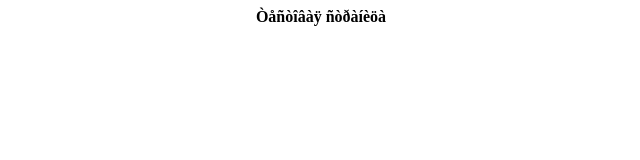
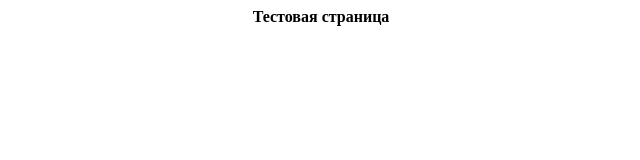
Before and after one commit to Artem7956/artem7956-github.io, a plain HTML site: page index.html in a window 1280 px wide. Shown: the full height of the page, 319-959 px from the left. Drawn offline with Linux system fonts and the light colour scheme.

Commit message:
Update index.html

```diff
--- a/index.html
+++ b/index.html
@@ -15,6 +15,6 @@
 	</STYLE>
 </HEAD>
 <BODY LANG="ru-RU" DIR="LTR">
-<P ALIGN=CENTER STYLE="margin-bottom: 0cm"><B>Òåñòîâàÿ ñòðàíèöà</B></P>
+<P ALIGN=CENTER STYLE="margin-bottom: 0cm"><B>Тестовая страница</B></P>
 </BODY>
 </HTML>
```
